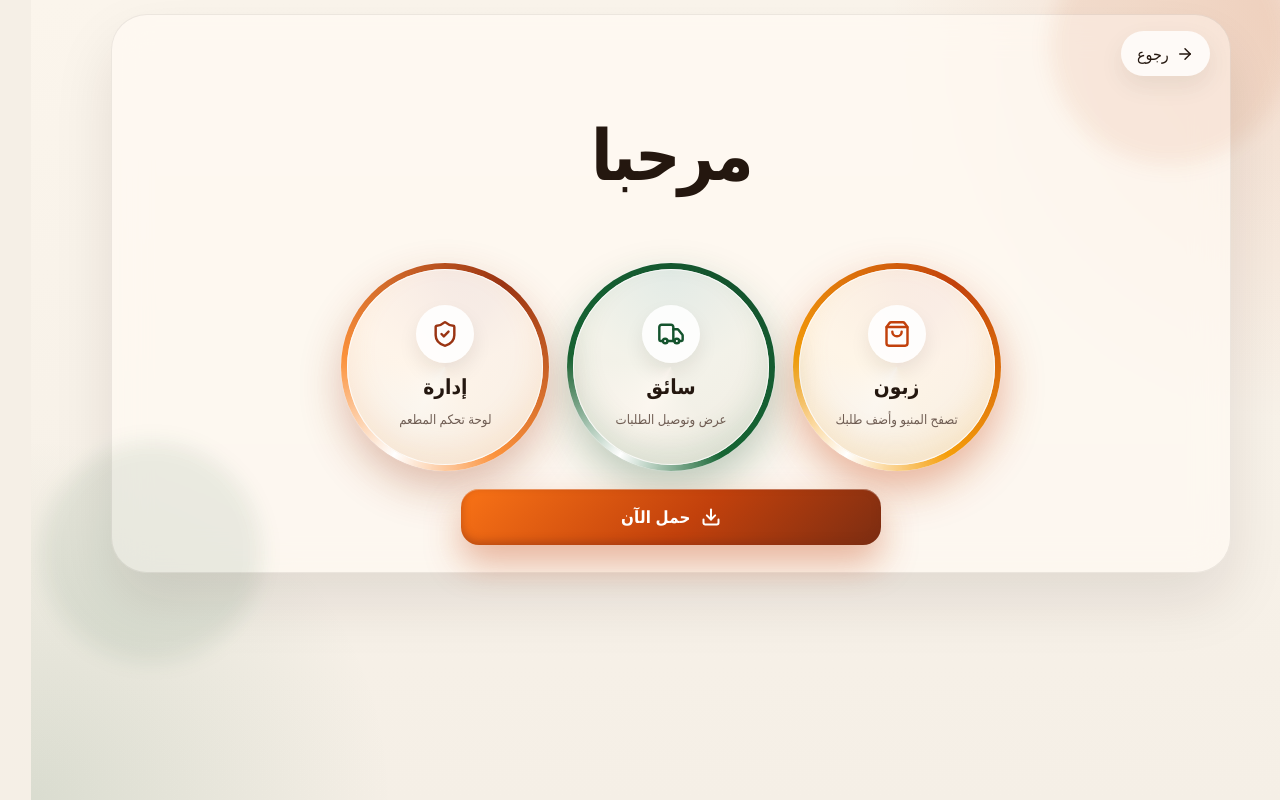
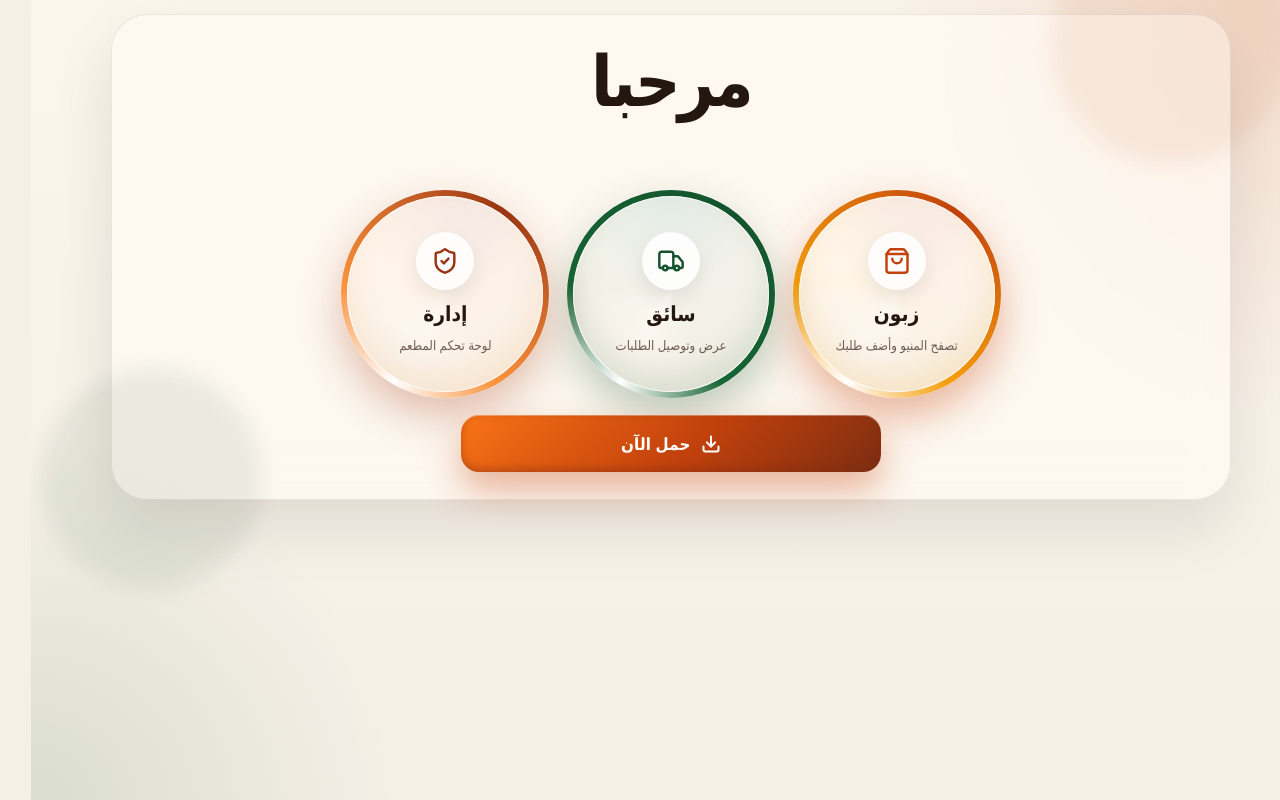
Before and after one commit to lhossohmida-lang/djaje-app, a Next.js app: page / in a window 1280 px wide. Built offline with nearby package versions, Linux system fonts and the light colour scheme.

Commit message:
feat: implement order tracking page and establish global application layout and styles

```diff
--- a/app/admin/page.tsx
+++ b/app/admin/page.tsx
@@ -2,6 +2,7 @@
 
 import { useEffect, useMemo, useState } from "react";
 import { sampleMenu } from "@/data/mock-data";
+import { PageBackLink } from "@/components/shared/page-back-link";
 import { formatCurrency } from "@/lib/utils";
 import { loginWithEmail, logout, registerAdminAccount } from "@/services/auth-service";
 import { createOrUpdateMenuItem, deleteMenuItem, subscribeToMenu } from "@/services/menu-service";
@@ -175,6 +176,7 @@ export default function AdminPage() {
   return (
     <>
       <main className="page-shell section">
+        <PageBackLink />
         {!loggedIn ? (
           <section className="auth-card">
             <div className="auth-icon">{isRegisterMode ? "✨" : "🔐"}</div>
--- a/app/customer/page.tsx
+++ b/app/customer/page.tsx
@@ -4,6 +4,7 @@ import { useEffect, useMemo, useState } from "react";
 import { Search, Sparkles } from "lucide-react";
 import { CartPanel } from "@/components/customer/cart-panel";
 import { MenuCard } from "@/components/customer/menu-card";
+import { PageBackLink } from "@/components/shared/page-back-link";
 import { useCart } from "@/contexts/cart-context";
 import { sampleMenu } from "@/data/mock-data";
 import { notify } from "@/services/notification-service";
@@ -68,6 +69,7 @@ export default function CustomerPage() {
   return (
     <>
       <main className="page-shell section">
+        <PageBackLink />
         <section className="customer-hero">
           <div className="customer-hero-orb customer-hero-orb-a" aria-hidden="true" />
           <div className="customer-hero-orb customer-hero-orb-b" aria-hidden="true" />
--- a/app/driver/page.tsx
+++ b/app/driver/page.tsx
@@ -4,6 +4,7 @@ import { useEffect, useMemo, useState } from "react";
 import Link from "next/link";
 import { onAuthStateChanged } from "firebase/auth";
 import { OrderStatusBadge } from "@/components/shared/order-status-badge";
+import { PageBackLink } from "@/components/shared/page-back-link";
 import { auth } from "@/lib/firebase";
 import { formatCurrency, formatDate } from "@/lib/utils";
 import { loginWithEmail, logout, registerDriverAccount } from "@/services/auth-service";
@@ -160,6 +161,7 @@ export default function DriverPage() {
   return (
     <>
       <main className="page-shell section">
+        <PageBackLink />
         {!loggedIn ? (
           <section className="card" style={{ padding: "2rem", maxWidth: 540, margin: "0 auto" }}>
             <h1>{isRegisterMode ? "إنشاء حساب سائق" : "تسجيل دخول السائق"}</h1>
--- a/app/globals.css
+++ b/app/globals.css
@@ -70,6 +70,30 @@ img {
 .grid {
   display: grid;
   gap: 1rem;
+}
+
+.page-back-row {
+  display: flex;
+  justify-content: flex-start;
+  margin-bottom: 0.9rem;
+}
+
+.page-back-link {
+  display: inline-flex;
+  align-items: center;
+  gap: 0.45rem;
+  padding: 0.7rem 1rem;
+  border-radius: 999px;
+  background: rgba(255, 255, 255, 0.82);
+  border: 1px solid rgba(36, 23, 15, 0.08);
+  color: var(--text);
+  box-shadow: 0 10px 24px rgba(36, 23, 15, 0.08);
+  transition: transform 0.2s ease, box-shadow 0.2s ease;
+}
+
+.page-back-link:hover {
+  transform: translateY(-1px);
+  box-shadow: 0 14px 28px rgba(36, 23, 15, 0.1);
 }
 
 .button {
@@ -458,6 +482,16 @@ img {
   .button {
     padding: 0.7rem 1rem;
     font-size: 0.9rem;
+  }
+
+  .page-back-row {
+    margin-bottom: 0.7rem;
+  }
+
+  .page-back-link {
+    padding: 0.55rem 0.85rem;
+    font-size: 0.88rem;
+    gap: 0.3rem;
   }
 
   .input,
--- a/app/layout.tsx
+++ b/app/layout.tsx
@@ -1,4 +1,4 @@
-import type { Metadata } from "next";
+import type { Metadata, Viewport } from "next";
 import "@/app/globals.css";
 import { AppProviders } from "@/components/providers/app-providers";
 
@@ -6,7 +6,6 @@ export const metadata: Metadata = {
   title: "Djaje Restaurant System",
   description: "Restaurant ordering and delivery system powered by Firebase.",
   manifest: "/manifest.webmanifest",
-  themeColor: "#c2410c",
   appleWebApp: {
     capable: true,
     statusBarStyle: "default",
@@ -19,6 +18,10 @@ export const metadata: Metadata = {
     ],
     apple: [{ url: "/icon-192.png", sizes: "192x192", type: "image/png" }]
   }
+};
+
+export const viewport: Viewport = {
+  themeColor: "#c2410c"
 };
 
 const criticalGlobalStyles = `
@@ -163,7 +166,7 @@ export default function RootLayout({
   children: React.ReactNode;
 }>) {
   return (
-    <html lang="ar" dir="rtl">
+    <html lang="ar" dir="rtl" data-scroll-behavior="smooth">
       <head>
         <style dangerouslySetInnerHTML={{ __html: criticalGlobalStyles }} />
       </head>
--- a/app/page.tsx
+++ b/app/page.tsx
@@ -3,7 +3,7 @@
 import Link from "next/link";
 import { useEffect, useState } from "react";
 import type { CSSProperties } from "react";
-import { ArrowRight, Download, ShieldCheck, ShoppingBag, Truck } from "lucide-react";
+import { Download, ShieldCheck, ShoppingBag, Truck } from "lucide-react";
 
 interface BeforeInstallPromptEvent extends Event {
   prompt: () => Promise<void>;
@@ -148,27 +148,6 @@ export default function LandingPage() {
           background: rgba(194, 65, 12, 0.08);
           filter: blur(10px);
           z-index: -1;
-        }
-        .landing-topbar {
-          display: flex;
-          justify-content: flex-start;
-        }
-        .landing-back {
-          border: none;
-          border-radius: 999px;
-          background: rgba(255, 255, 255, 0.78);
-          color: var(--text);
-          display: inline-flex;
-          align-items: center;
-          gap: .45rem;
-          padding: .7rem 1rem;
-          cursor: pointer;
-          box-shadow: 0 10px 24px rgba(36, 23, 15, 0.08);
-          transition: transform .2s ease, box-shadow .2s ease;
-        }
-        .landing-back:hover {
-          transform: translateY(-1px);
-          box-shadow: 0 14px 28px rgba(36, 23, 15, 0.1);
         }
         .landing-copy {
           text-align: center;
@@ -334,23 +313,23 @@ export default function LandingPage() {
             padding: .75rem .75rem 1.1rem;
             border-radius: 24px;
           }
-          .landing-back {
-            padding: .55rem .85rem;
-            font-size: .88rem;
-            gap: .3rem;
-          }
-          .landing-back svg {
-            transform: scaleX(-1);
-          }
           .roles-row {
-            gap: .8rem;
-            transform: translateY(10px);
-            justify-content: center;
+            display: grid;
+            grid-template-columns: repeat(3, minmax(0, 1fr));
+            gap: .65rem;
+            transform: none;
+            justify-content: stretch;
+            align-items: stretch;
           }
           .story-ring {
-            width: 130px;
-            height: 130px;
+            width: 100%;
+            height: auto;
+            aspect-ratio: 1 / 1;
             padding: 5px;
+          }
+          .role-link {
+            width: 100%;
+            min-width: 0;
           }
           .story-core {
             padding: .7rem .5rem;
@@ -375,8 +354,8 @@ export default function LandingPage() {
 
         @media (max-width: 380px) {
           .story-ring {
-            width: 108px;
-            height: 108px;
+            width: 100%;
+            height: auto;
             padding: 4px;
           }
           .story-icon {
@@ -391,19 +370,12 @@ export default function LandingPage() {
             font-size: .8rem;
           }
           .roles-row {
-            gap: .55rem;
+            gap: .45rem;
           }
         }
       `}</style>
 
       <section className="landing-shell">
-        <div className="landing-topbar">
-          <button className="landing-back" type="button" onClick={() => window.history.back()}>
-            <ArrowRight size={18} />
-            رجوع
-          </button>
-        </div>
-
         <div className="landing-copy">
           <h1
             style={{
--- a/app/track/page.tsx
+++ b/app/track/page.tsx
@@ -2,6 +2,7 @@
 
 import { useState } from "react";
 import { OrderStatusBadge } from "@/components/shared/order-status-badge";
+import { PageBackLink } from "@/components/shared/page-back-link";
 import { formatCurrency, formatDate } from "@/lib/utils";
 import { getOrderByNumber } from "@/services/order-service";
 import { Order } from "@/types";
@@ -28,6 +29,7 @@ export default function TrackOrderPage() {
   return (
     <>
       <main className="page-shell section">
+        <PageBackLink />
         <section className="card" style={{ padding: "2rem", maxWidth: 820, margin: "0 auto" }}>
           <h1>تتبع الطلب</h1>
           <p style={{ color: "var(--muted)" }}>أدخل رقم الطلب لمتابعة حالته لحظيًا.</p>
```
Also changed, not shown: components/shared/page-back-link.tsx (added, +20 -0 lines).
